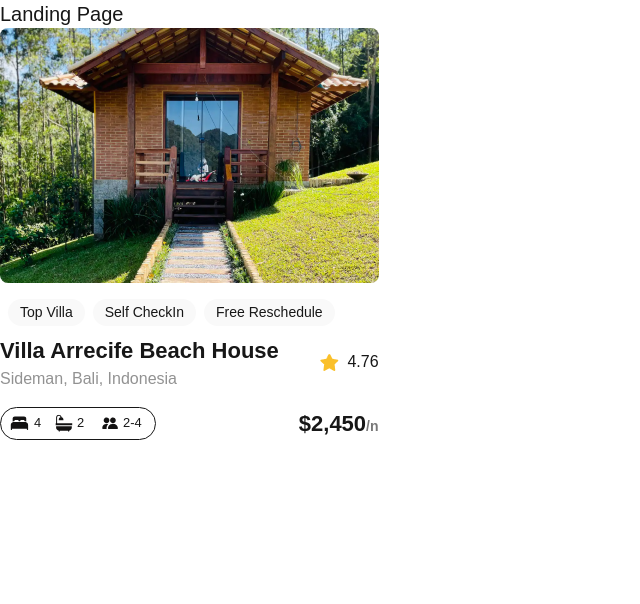
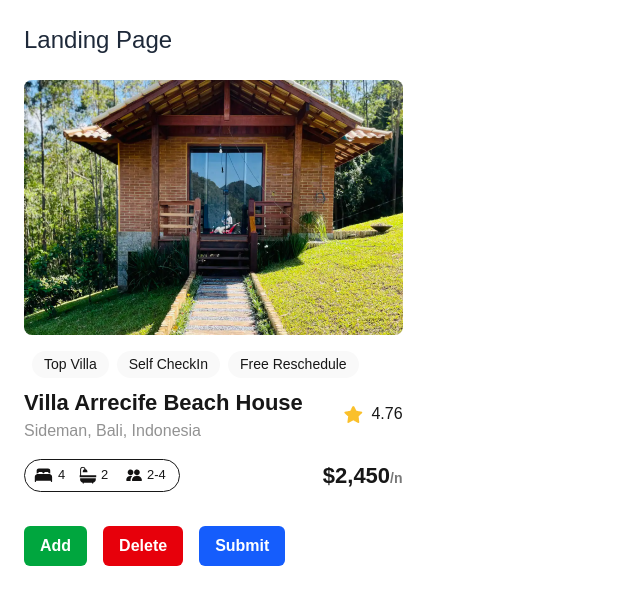
Before and after one commit to adieddygit/alx-project-0x00-setup, a Next.js app in the folder alx-project-0x00/: page /landing in a window 1280 px wide. Shown: the top 604 px of the page, without its empty margins (0-640 px from the left). Built offline with nearby package versions, Linux system fonts and the light colour scheme.

Commit message:
Created a Button component with multiple instances used in the landing.tsx file

```diff
--- /dev/null
+++ b/alx-project-0x00/components/Button.tsx
@@ -0,0 +1,12 @@
+import React from "react";
+import { ButtonProps } from "@/interfaces";
+
+const Button: React.FC<ButtonProps> = ({ title, styles }) => {
+  return (
+    <button title={title} className={`px-4 py-2 font-semibold text-white bg-blue-600 hover:bg-blue-700 transition-all ${styles}`}>
+      {title}
+    </button>
+  );
+};
+
+export default Button;
--- a/alx-project-0x00/interfaces/index.ts
+++ b/alx-project-0x00/interfaces/index.ts
@@ -1,3 +1,12 @@
 export interface PillProps{
     title: string
 }
+
+export interface ButtonProps{
+    title?: string; // Button text;
+    size?: "small" | "medium" | "large" ;// Determines padding;
+    shape?: "rounded-sm" | "rounded-md" | "rounded-full"; // Determines border-radius;
+    className?: string; // For passing custom CSS classes.
+    styles?: string; // For custom inline styles.
+    onClick?: ()=> void; // Event handler for click events.
+}
--- a/alx-project-0x00/pages/landing.tsx
+++ b/alx-project-0x00/pages/landing.tsx
@@ -1,12 +1,21 @@
+import React from "react";
+import Button from "@/components/Button";
 import Card from "@/components/Card";
 
 const Landing: React.FC = () => {
-    return (
-        <div>
-            <h1 className="text-xl font-extralight">Landing Page</h1>
-            <Card />
-        </div>
-    )
-}
+  return (
+    <div className="p-6 space-y-6">
+      <h1 className="text-2xl font-light text-gray-800">Landing Page</h1>
+
+      <Card />
+
+      <div className="flex flex-wrap gap-4">
+        <Button title="Add" styles="bg-green-600 hover:bg-green-700 px-4 py-2 rounded-md" />
+        <Button title="Delete" styles="bg-red-600 hover:bg-red-700 px-4 py-2 rounded-md" />
+        <Button title="Submit" styles="bg-blue-600 hover:bg-blue-700 px-4 py-2 rounded-md" />
+      </div>
+    </div>
+  );
+};
 
 export default Landing;
```
